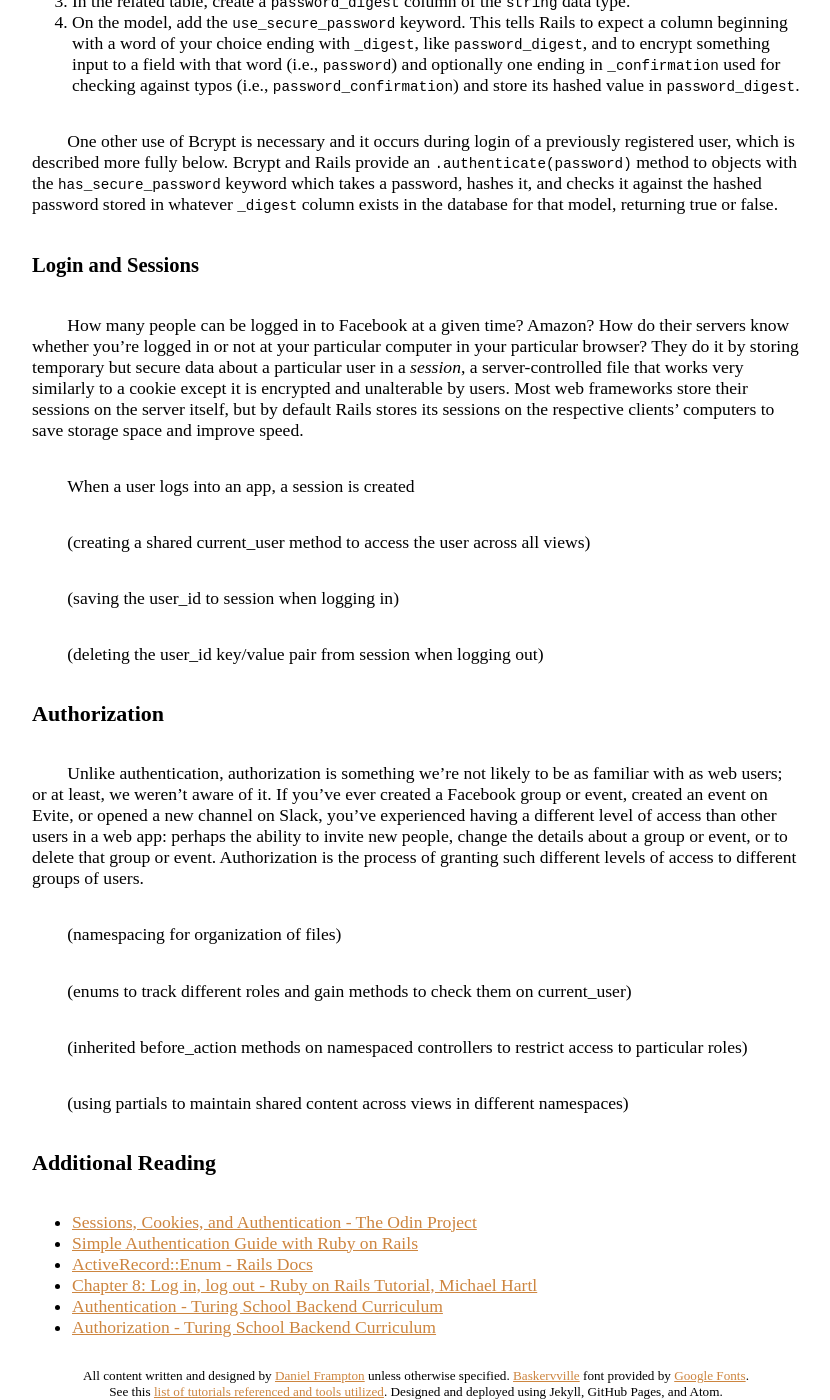
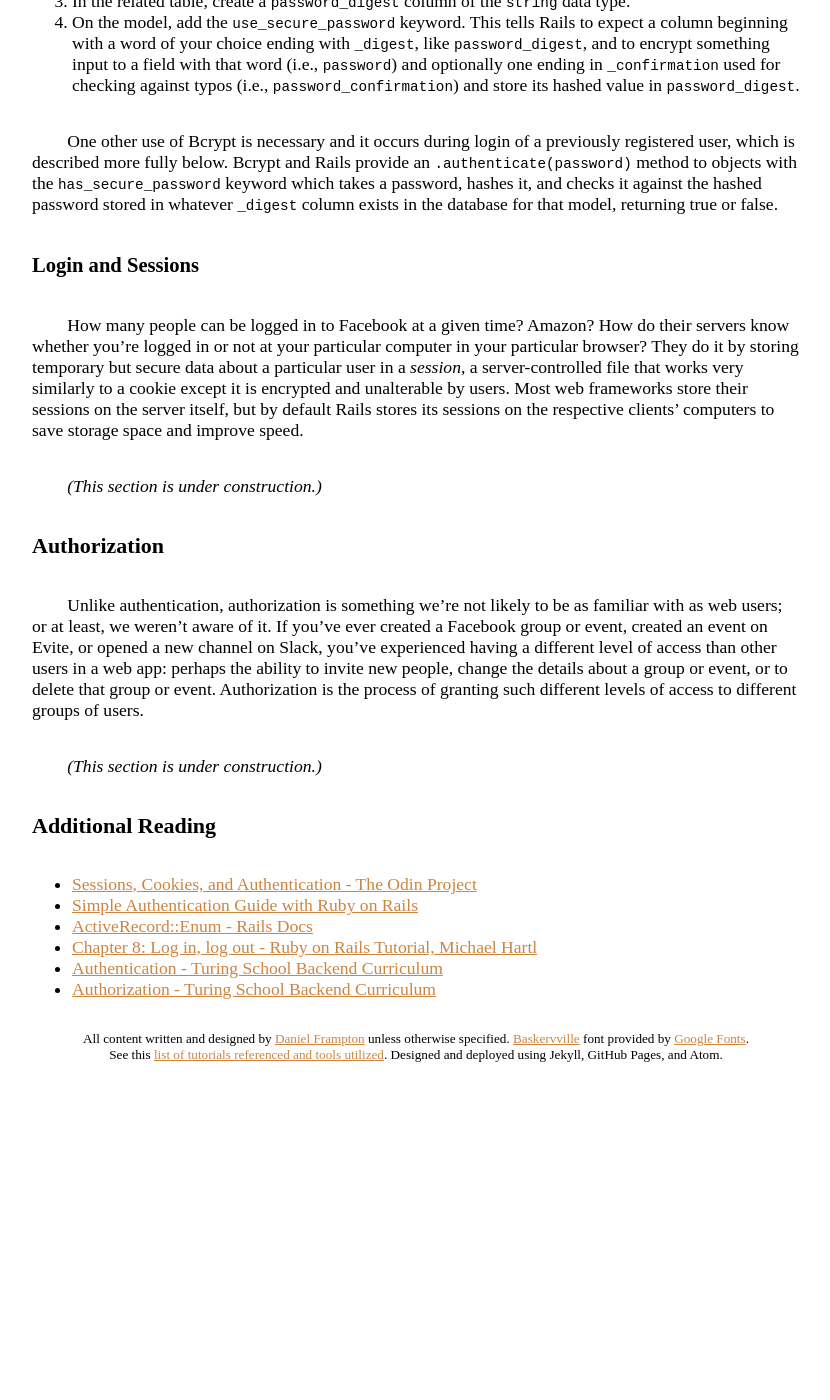
Before and after one commit to DanielEFrampton/danieleframpton.github.io, a Jekyll site: the page built from _guides/all_things_auth.md, in a window 1280 px wide and 1400 px high, scrolled down 1401 px. Shown: the whole window, without its empty margins (224-1054 px from the left). Built offline with Jekyll 4.4.1, drawn with Linux system fonts in a browser that asks for light colours; some web fonts are replaced; after the commit the page ends 2464 px from its top, so only the background shows below that.

Commit message:
Comment out notes on future sections and replace with TBD message

```diff
--- a/_guides/all_things_auth.md
+++ b/_guides/all_things_auth.md
@@ -42,27 +42,31 @@ One other use of Bcrypt is necessary and it occurs during login of a previously
 
 How many people can be logged in to Facebook at a given time? Amazon? How do their servers know whether you're logged in or not at your particular computer in your particular browser? They do it by storing temporary but secure data about a particular user in a _session_, a server-controlled file that works very similarly to a cookie except it is encrypted and unalterable by users. Most web frameworks store their sessions on the server itself, but by default Rails stores its sessions on the respective clients' computers to save storage space and improve speed.
 
-When a user logs into an app, a session is created
+_(This section is under construction.)_
+
+<!-- When a user logs into an app, a session is created
 
 (creating a shared current_user method to access the user across all views)
 
 (saving the user_id to session when logging in)
 
-(deleting the user_id key/value pair from session when logging out)
+(deleting the user_id key/value pair from session when logging out) -->
 
 
 ## Authorization
 
 Unlike authentication, authorization is something we're not likely to be as familiar with as web users; or at least, we weren't aware of it. If you've ever created a Facebook group or event, created an event on Evite, or opened a new channel on Slack, you've experienced having a different level of access than other users in a web app: perhaps the ability to invite new people, change the details about a group or event, or to delete that group or event. Authorization is the process of granting such different levels of access to different groups of users.
 
-(namespacing for organization of files)
+_(This section is under construction.)_
+
+<!-- (namespacing for organization of files)
 
 (enums to track different roles and gain methods to check them on current_user)
 
 (inherited before_action methods on namespaced controllers to restrict access to particular roles)
 
 (using partials to maintain shared content across views in different namespaces)
-
+ -->
 ## Additional Reading
 
 - [Sessions, Cookies, and Authentication - The Odin Project](https://www.theodinproject.com/courses/ruby-on-rails/lessons/sessions-cookies-and-authentication)
```
